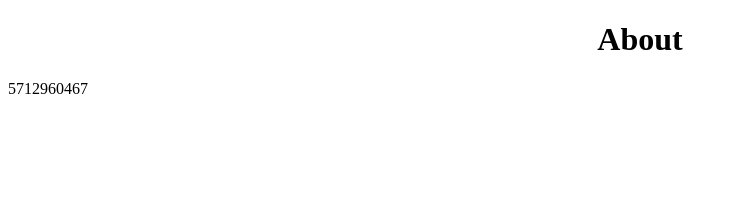
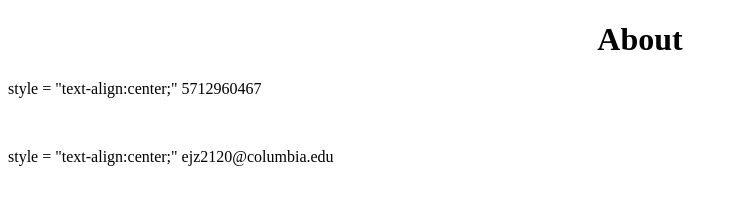
Before and after one commit to edithjinzhang/edithjinzhang.github.io, a plain HTML site: page contact.html in a window 1280 px wide. Shown: the whole page, without its empty margins (0-738 px from the left). Drawn offline with Linux system fonts and the light colour scheme.

Commit message:
Update contact.html

```diff
--- a/contact.html
+++ b/contact.html
@@ -12,8 +12,9 @@
   <body style = "background-color:FDEBD0;">
     <h1 style = "text-align:center;"> About </h1>
 
-    <p> 5712960467 </p>
-
+    <p> style = "text-align:center;" 5712960467 </p>
+    <br>
+    <p> style = "text-align:center;" ejz2120@columbia.edu </p>
 
 </body>
 </html>
```
